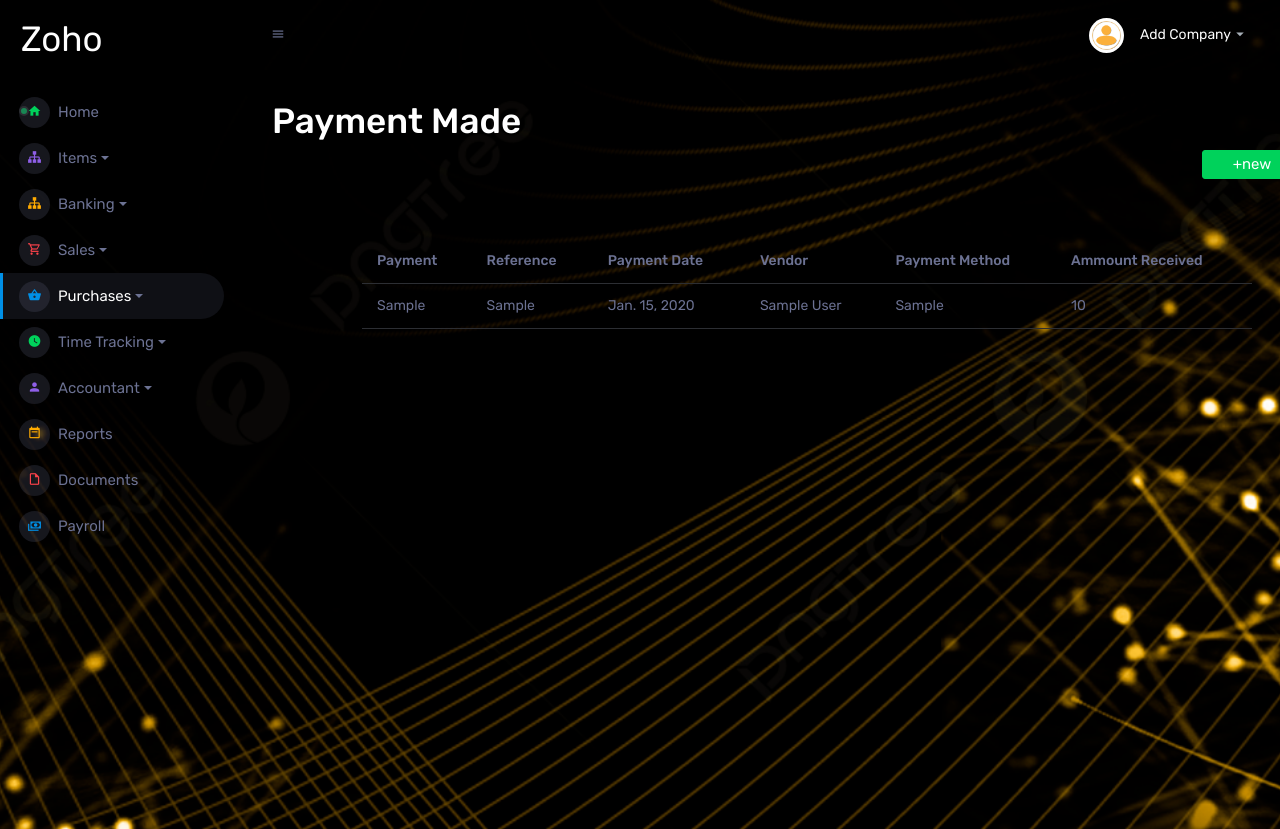
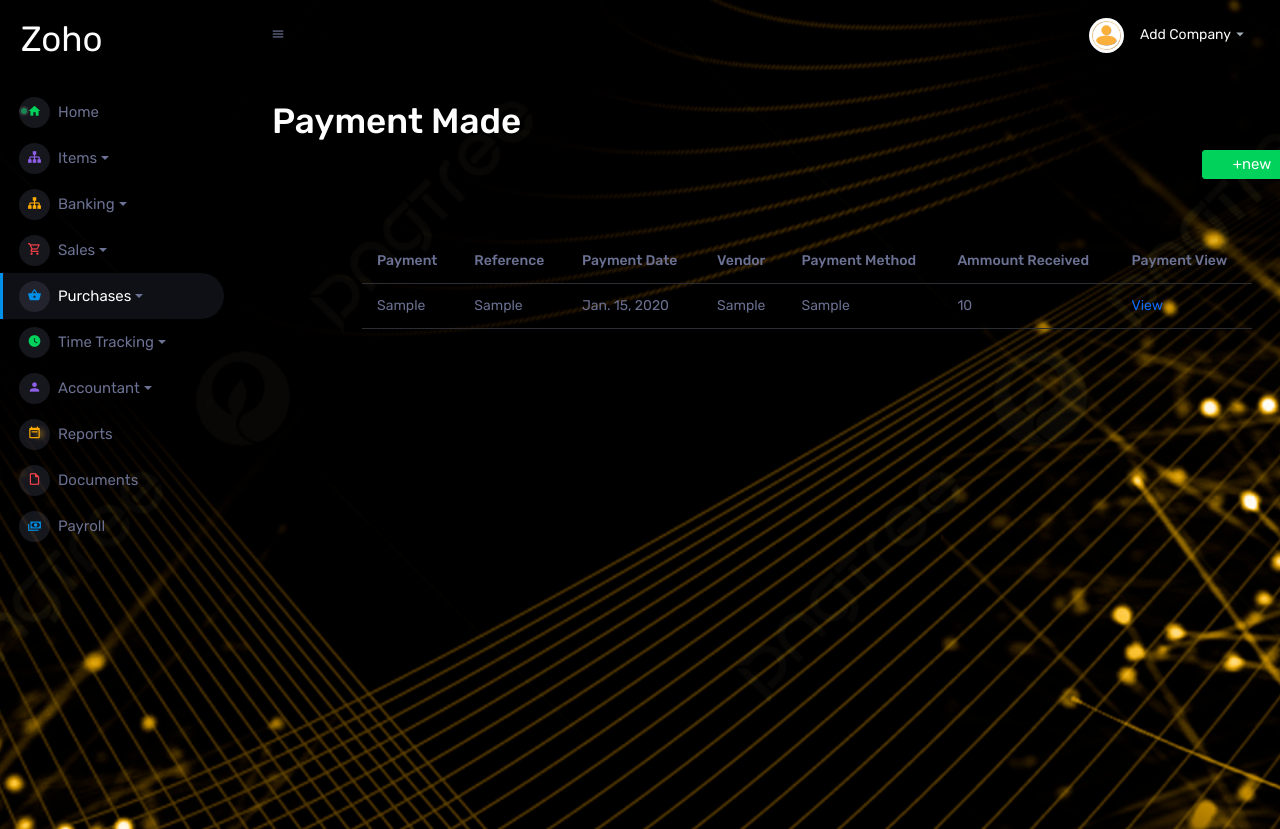
Before and after one commit to amal-davis/sample2, a Django app: page /paymentmethod in a window 1280 px wide. Run offline with Django 4.2, Linux system fonts and the light colour scheme; tables that the repository leaves empty hold one stand-in row (values such as "Sample post"); some libraries are stand-ins or nearby versions.

Commit message:
Updated files

```diff
--- a/zohoapp/templates/payment_method.html
+++ b/zohoapp/templates/payment_method.html
@@ -32,6 +32,8 @@
                 <th>Vendor</th>
                 <th>Payment Method</th>
                 <th>Ammount Received</th>
+                <th>Payment View</th>
+
 
 
             </tr>
@@ -42,9 +44,10 @@
                                     <td>{{ p.payment}}</td>
                                     <td>{{ p.reference}}</td>
                                     <td>{{ p.date}}</td>
-                                    <td>{{ p.vendor.vendor_display_name }}</td>
+                                    <td>{{ p.vendor.first_name}}</td>
                                     <td>{{ p.cash }}</td>
                                     <td>{{ p.amount }}</td>
+                                    <td><a href="{% url 'payment_details' p.pk %}">View</a></td>
                                     </tr>
                                     {% endfor %}
 
--- a/zohoapp/urls.py
+++ b/zohoapp/urls.py
@@ -136,6 +136,11 @@
     path('paymentmethod',views.paymentmethod,name='paymentmethod'),
     path('paymentadd_method',views.paymentadd_method,name='paymentadd_method'),
     path('payment_add_details',views.payment_add_details,name='payment_add_details'),
+    path('payment/<int:payment_id>', views.payment_details_view, name='payment_details'),
+    path('payment_edit/<int:pk>',views.payment_edit,name='payment_edit'),
+    path('payment_edit_view/<int:pk>',views.payment_edit_view,name='payment_edit_view'),
+
+
 
 
 ]
--- a/zohoapp/views.py
+++ b/zohoapp/views.py
@@ -14,6 +14,8 @@
 from .forms import EmailForm
 from django.http import JsonResponse
 from django.views.decorators.csrf import csrf_exempt
+from io import BytesIO
+from reportlab.pdfgen import canvas
 
 
 # Create your views here.
@@ -2632,6 +2634,8 @@
         amount = request.POST['amount']
         email = request.POST['email']
         balance = request.POST['balance']
+        difference = request.POST['difference']
+
 
         data = payment_item(
             reference=reference,
@@ -2641,7 +2645,39 @@
             amount=amount,
             vendor=vendor,
             email=email,
-            balance=balance
+            balance=balance,
+            current_balance=difference,
         )
         data.save()
     return redirect('paymentmethod')
+
+
+def payment_details_view(request, payment_id):
+    payment = get_object_or_404(payment_item, pk=payment_id)
+    return render(request, 'payment_details.html', {'payment': payment})
+
+
+def payment_edit(request,pk):
+    payment = payment_item.objects.get(id=pk)
+    vendor = vendor_table.objects.all()
+    return render(request,'payment_details_edit.html',{'payment':payment,'vendor':vendor})
+
+
+def payment_edit_view(request,pk):
+    if request.method == 'POST':
+        payment = payment_item.objects.get(id=pk)
+
+
+        payment.payment = request.POST.get('payment')
+        payment.reference = request.POST.get('reference')
+        select = request.POST.get('select')
+        vendor = vendor_table.objects.get(id=select)
+        payment.vendor = vendor
+        payment.cash = request.POST.get('cash')
+        payment.date = request.POST.get('date')
+        payment.email = request.POST.get('email')
+        payment.balance = request.POST.get('balance')
+        payment.current_balance = request.POST.get('current_balance')
+        payment.save()
+        return redirect('payment_details', payment_id=pk)
+    return render(request, 'payment_details_edit.html')
--- a/zohoproject/settings.py
+++ b/zohoproject/settings.py
@@ -41,6 +41,7 @@
     'zohoapp',
     'crispy_forms',
     'crispy_bootstrap4',
+
 ]
 
 MIDDLEWARE = [
```
Also changed, not shown: zohoapp/templates/payment_details.html (added, +52 -0 lines), zohoapp/templates/payment_details_edit.html (added, +67 -0 lines), zohoapp/templates/payment_method_add.html (+22 -1 lines), zohoapp/migrations/0005_alter_payment_item_date.py (added), zohoapp/migrations/0006_alter_payment_item_date.py (added).
